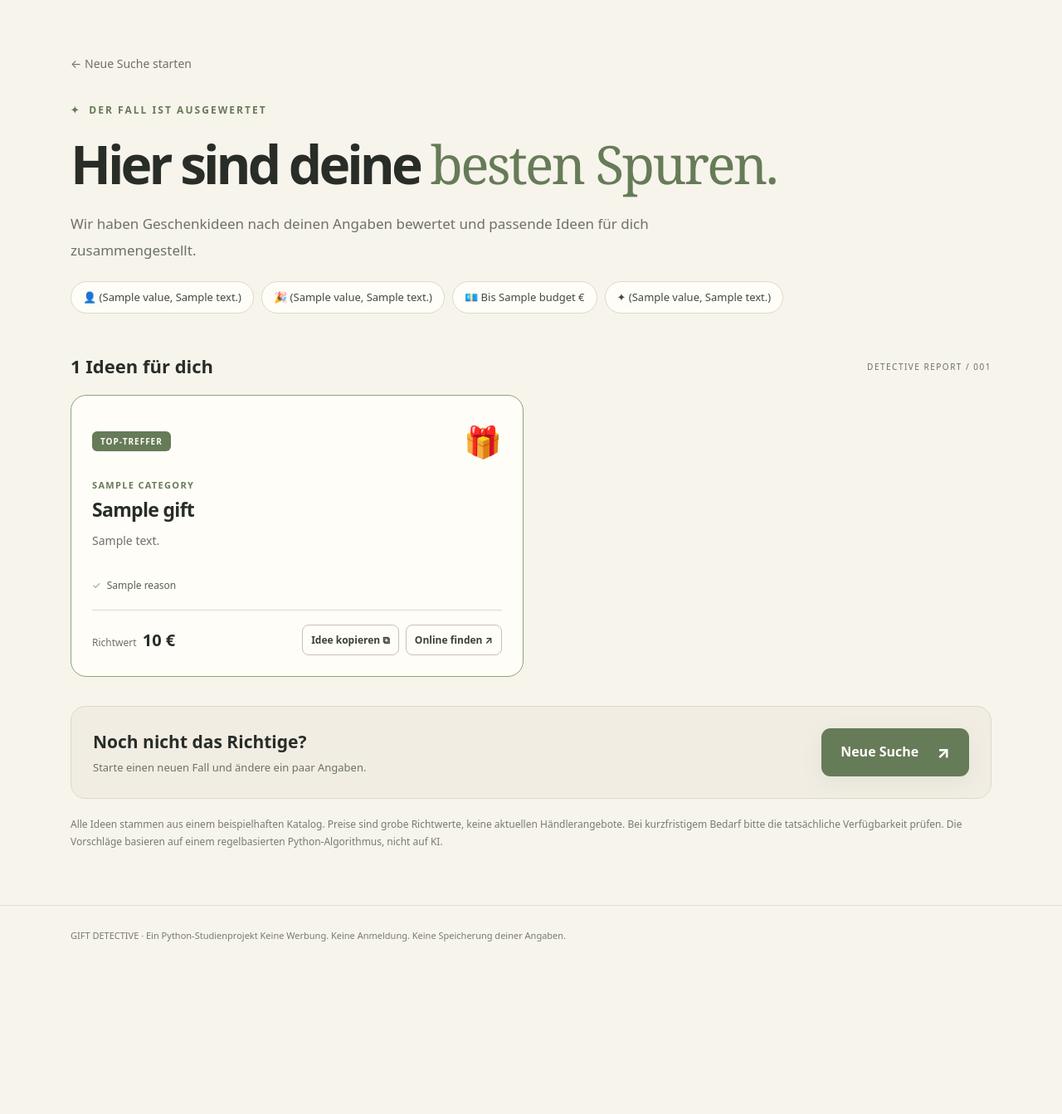
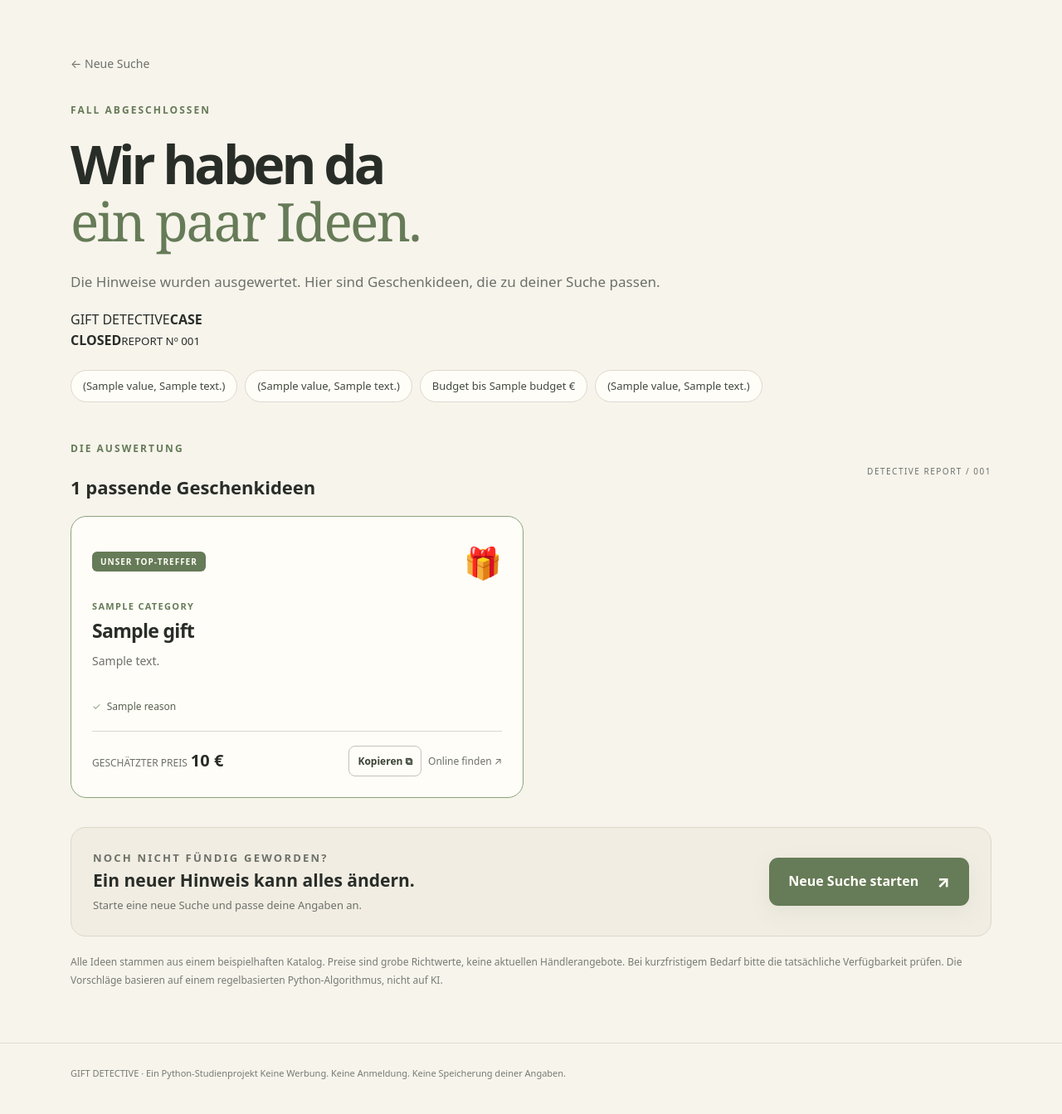
Before and after one commit to b7b4568b98-crypto/Python-Projekt, a Flask app: template templates/results.html in a window 1280 px wide. Shown: the part 104-1447 px from the top of the page at 83% size. Before the commit the page ends 1239 px from the top, so only its background shows below. Run offline with Flask 3, Linux system fonts and the light colour scheme; the template is opened without the code that fills it: most values are stand-ins (such as "Sample title", 1, 10 or a date in 2020).

Commit message:
Redesign gift recommendation results page

```diff
--- a/templates/results.html
+++ b/templates/results.html
@@ -2,38 +2,27 @@
 {% block title %}Deine Geschenkideen – Gift Detective{% endblock %}
 {% block content %}
 <section class="result-hero">
-  <a class="back-link" href="{{ url_for('home') }}">← Neue Suche starten</a>
-  <p class="eyebrow"><span class="tiny-star">✦</span> DER FALL IST AUSGEWERTET</p>
-  <h1>Hier sind deine <em>besten Spuren.</em></h1>
-  <p class="hero-sub">Wir haben Geschenkideen nach deinen Angaben bewertet und passende Ideen für dich zusammengestellt.</p>
-  <div class="filter-summary">
-    <span>👤 {{ options.recipients[preferences.recipient] }}</span>
-    <span>🎉 {{ options.occasions[preferences.occasion] }}</span>
-    <span>💶 Bis {{ preferences.budget }} €</span>
-    <span>✦ {{ options.styles[preferences.style] }}</span>
-  </div>
+  <a class="back-link" href="{{ url_for('home') }}">← Neue Suche</a>
+  <div class="result-hero-grid"><div><p class="eyebrow"><span class="eyebrow-line"></span> FALL ABGESCHLOSSEN</p><h1>Wir haben da<br><em>ein paar Ideen.</em></h1><p class="hero-sub">Die Hinweise wurden ausgewertet. Hier sind Geschenkideen, die zu deiner Suche passen.</p></div><div class="result-stamp"><span>GIFT DETECTIVE</span><strong>CASE<br>CLOSED</strong><small>REPORT Nº 001</small></div></div>
+  <div class="filter-summary"><span>{{ options.recipients[preferences.recipient] }}</span><span>{{ options.occasions[preferences.occasion] }}</span><span>Budget bis {{ preferences.budget }} €</span><span>{{ options.styles[preferences.style] }}</span></div>
 </section>
 
 {% if suggestions %}
-<div class="result-heading"><h2>{{ suggestions|length }} Ideen für dich</h2><span class="result-number">DETECTIVE REPORT / 001</span></div>
+<div class="result-heading"><div><p class="eyebrow">DIE AUSWERTUNG</p><h2>{{ suggestions|length }} passende Geschenkideen</h2></div><span class="result-number">DETECTIVE REPORT / 001</span></div>
 <div class="results-grid">
   {% set emoji = {'Lesen':'📚', 'Genuss':'🍽️', 'Erlebnis':'🎟️', 'Spiele':'🧩', 'Outdoor':'🌲', 'Pflanzen':'🪴', 'Reisen':'🧳', 'Musik':'🎵', 'Technik':'💡', 'Gaming':'🎮', 'Kreativ':'🎨', 'Persönlich':'💌', 'Fotografie':'📷', 'Wellness':'🕯️', 'Alltag':'☕', 'Sport':'🏃', 'Mode':'🧣', 'Natur':'🌿'} %}
   {% for item in suggestions %}
   <article class="gift-result {% if loop.first %}featured-result{% endif %}">
-    <div class="result-top"><span class="result-tag">{{ 'TOP-TREFFER' if loop.first else 'IDEE ' ~ '%02d'|format(loop.index) }}</span><span class="result-icon" aria-hidden="true">{{ emoji.get(item.gift.category, '🎁') }}</span></div>
-    <p class="result-category">{{ item.gift.category }}</p>
-    <h3>{{ item.gift.title }}</h3>
-    <p class="result-description">{{ item.gift.description }}</p>
-    <div class="reason-list">
-      {% for reason in item.reasons %}<span><span aria-hidden="true">✓</span> {{ reason }}</span>{% endfor %}
-    </div>
-    <div class="result-bottom"><span>Richtwert <strong>{{ item.gift.price }} €</strong></span><div class="result-actions"><button type="button" class="copy-button" data-copy="{{ item.gift.title }} – {{ item.gift.description }}" aria-label="Idee {{ item.gift.title }} kopieren">Idee kopieren <span aria-hidden="true">⧉</span></button><a class="copy-button" href="https://www.google.com/search?q={{ (item.gift.title ~ ' kaufen bis ' ~ preferences.budget ~ ' Euro')|urlencode }}" target="_blank" rel="noopener noreferrer">Online finden ↗</a></div></div>
+    <div class="result-top"><span class="result-tag">{{ 'UNSER TOP-TREFFER' if loop.first else 'IDEE ' ~ '%02d'|format(loop.index) }}</span><span class="result-icon" aria-hidden="true">{{ emoji.get(item.gift.category, '🎁') }}</span></div>
+    <p class="result-category">{{ item.gift.category }}</p><h3>{{ item.gift.title }}</h3><p class="result-description">{{ item.gift.description }}</p>
+    <div class="reason-list">{% for reason in item.reasons %}<span><span aria-hidden="true">✓</span> {{ reason }}</span>{% endfor %}</div>
+    <div class="result-bottom"><div class="price-label">GESCHÄTZTER PREIS<strong>{{ item.gift.price }} €</strong></div><div class="result-actions"><button type="button" class="copy-button" data-copy="{{ item.gift.title }} – {{ item.gift.description }}" aria-label="Idee {{ item.gift.title }} kopieren">Kopieren <span aria-hidden="true">⧉</span></button><a class="search-button" href="https://www.google.com/search?q={{ (item.gift.title ~ ' kaufen bis ' ~ preferences.budget ~ ' Euro')|urlencode }}" target="_blank" rel="noopener noreferrer">Online finden ↗</a></div></div>
   </article>
   {% endfor %}
 </div>
 {% else %}
-<div class="empty-state"><div class="empty-icon">🔎</div><h2>Dieser Fall ist knifflig!</h2><p>Unter deinen Einschränkungen haben wir noch keine passende Idee. Versuch es mit einem etwas höheren Budget oder weniger Ausschlüssen.</p></div>
+<div class="empty-state"><div class="empty-icon">⌕</div><h2>Dieser Fall ist knifflig.</h2><p>Unter deinen Einschränkungen haben wir noch keine passende Idee gefunden. Versuch es mit einem etwas höheren Budget oder weniger Ausschlüssen.</p></div>
 {% endif %}
-<div class="result-next"><div><h2>Noch nicht das Richtige?</h2><p>Starte einen neuen Fall und ändere ein paar Angaben.</p></div><a href="{{ url_for('home') }}" class="primary-button">Neue Suche <span aria-hidden="true">↗</span></a></div>
+<div class="result-next"><div><p class="eyebrow">NOCH NICHT FÜNDIG GEWORDEN?</p><h2>Ein neuer Hinweis kann alles ändern.</h2><p>Starte eine neue Suche und passe deine Angaben an.</p></div><a href="{{ url_for('home') }}" class="primary-button">Neue Suche starten <span aria-hidden="true">↗</span></a></div>
 <p class="disclaimer">Alle Ideen stammen aus einem beispielhaften Katalog. Preise sind grobe Richtwerte, keine aktuellen Händlerangebote. Bei kurzfristigem Bedarf bitte die tatsächliche Verfügbarkeit prüfen. Die Vorschläge basieren auf einem regelbasierten Python-Algorithmus, nicht auf KI.</p>
 {% endblock %}
```
